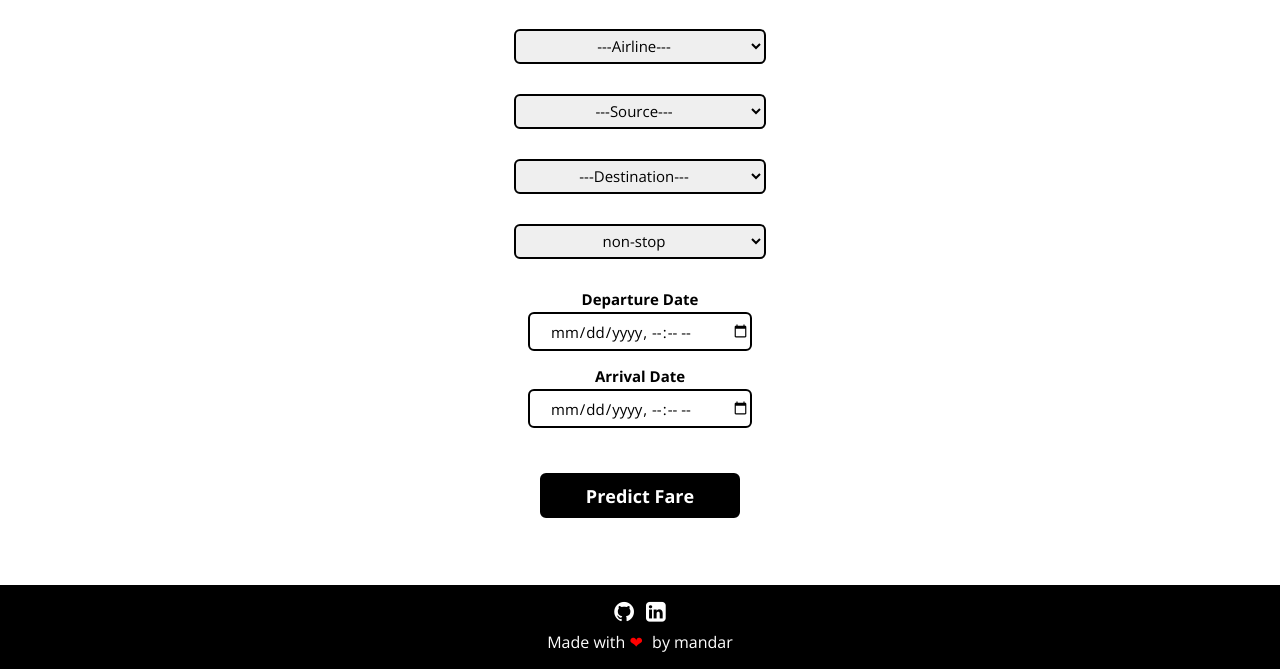
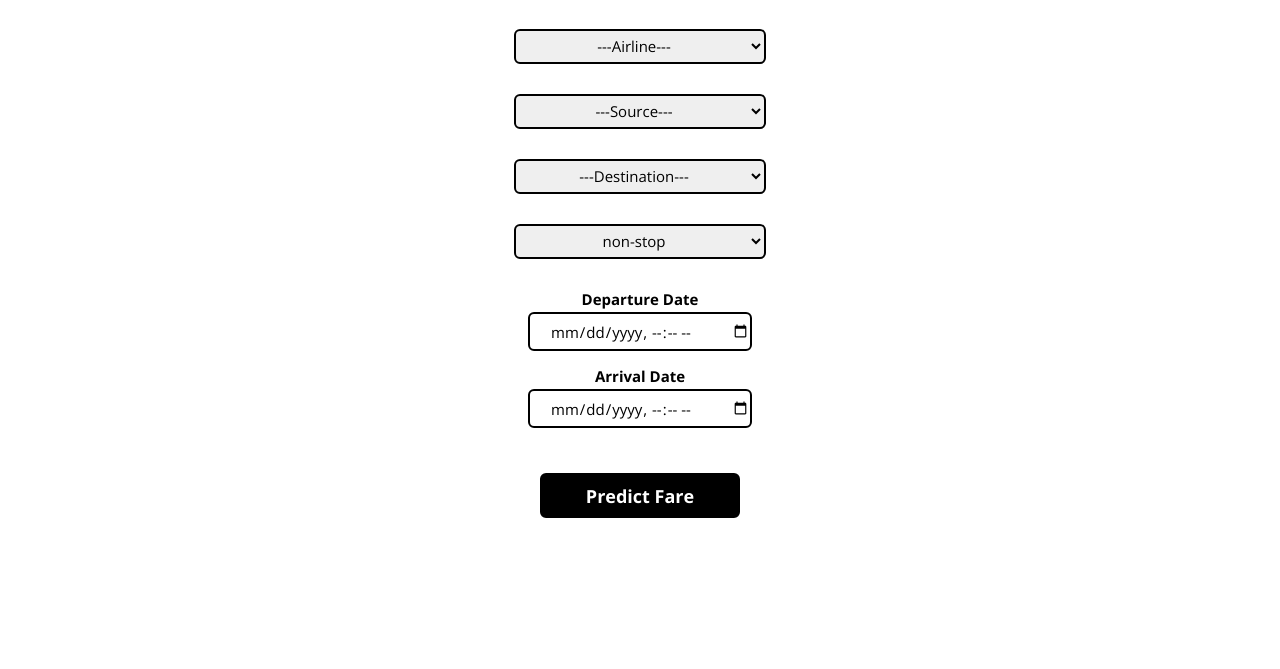
Before and after one commit to Mikrocosmo/Flight-Fare-Prediction-Deployment, a Flask app: page / in a window 1280 px wide. Shown: the part 131-800 px from the top of the page. Run offline with Flask 2, Linux system fonts and the light colour scheme; parts of the project's set-up code (start-up, migrations or seed data) failed here and were passed over.

Commit message:
Update flight_fare.html

```diff
--- a/templates/flight_fare.html
+++ b/templates/flight_fare.html
@@ -76,10 +76,7 @@
 	<input type="submit" class="submit_button" value="Predict Fare">
 	</div>
     </form>
-    <div class="footer">
-		<a target="_blank" href="https://github.com/mandarvast19"><i class="fa fa-github"></i></a>
-        <a target="_blank" href="https://www.linkedin.com/in/mandar-vast-68221a18a/"><i class="fa fa-linkedin-square"></i></a>
-		<p class="footer_p"> Made with <span class="footer_span">❤</span> by mandar</p>
+
 	</div>
 
 </body>
```
